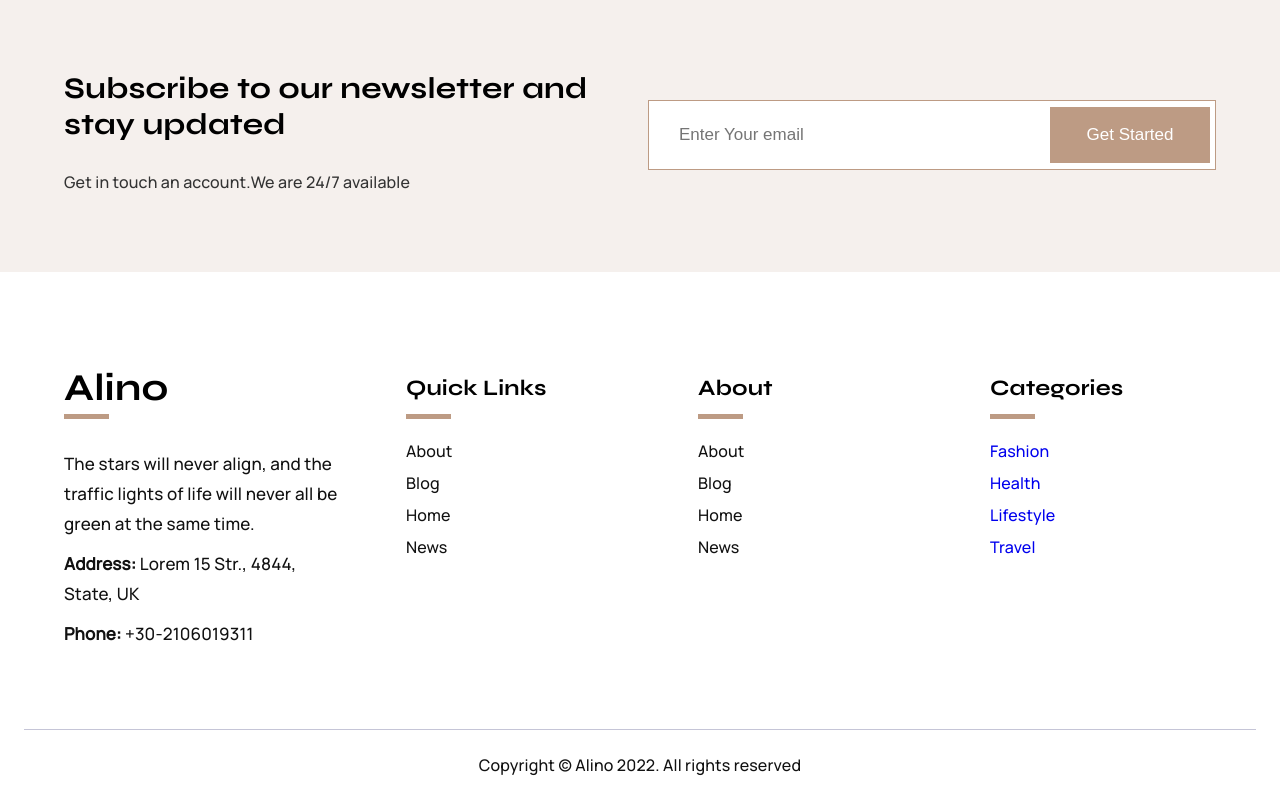
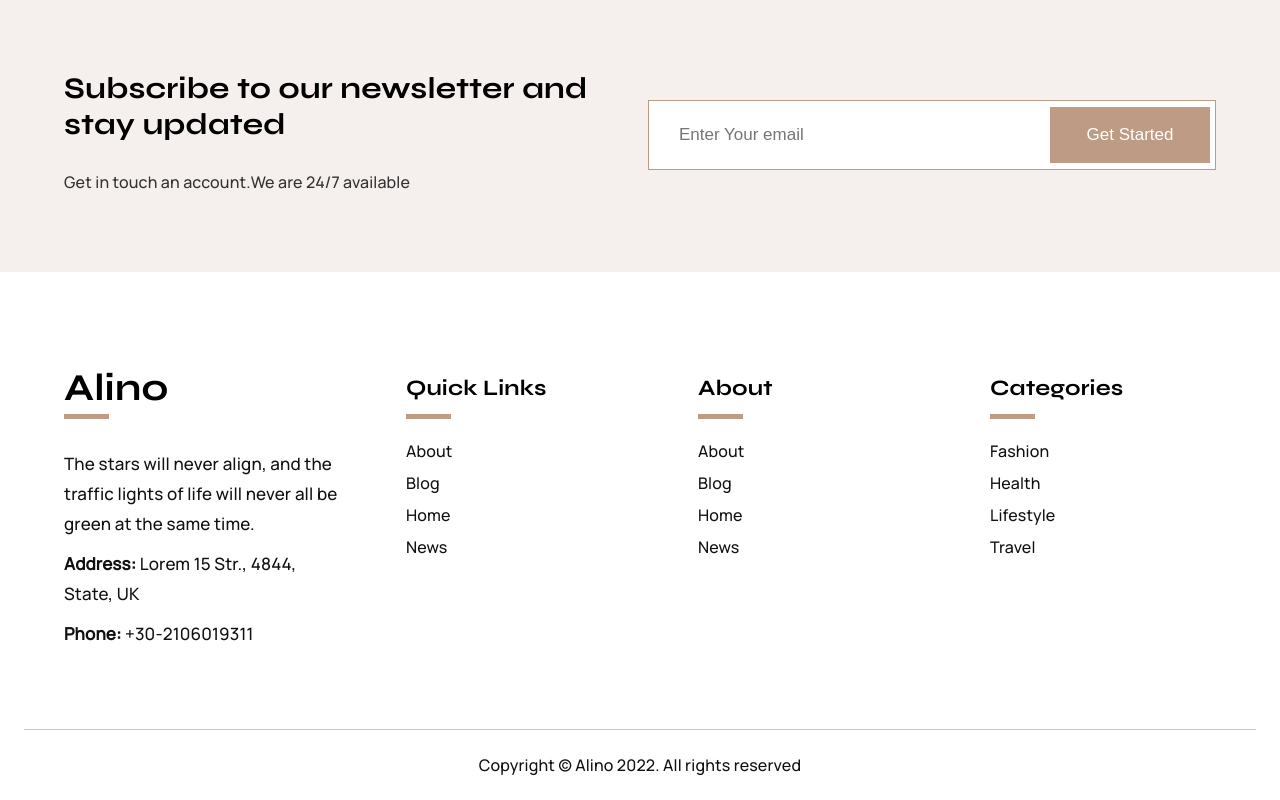
Before and after one commit to AnatoliiZh/react-project-control, a React (Create React App) app: page / in a window 1280 px wide. Shown: the part 3751-4551 px from the top of the page. Built offline with nearby package versions, Linux system fonts and the light colour scheme.

Commit message:
change color font in the footer 4

```diff
--- a/src/container/Footer/Footer.scss
+++ b/src/container/Footer/Footer.scss
@@ -56,6 +56,9 @@
             font-weight: 500;
             padding: 0;
         }
+        .footer-list-item a{
+            color: #111;
+        }
         .footer-list-item:hover a{
             color: #bd9b84;
         }
```
